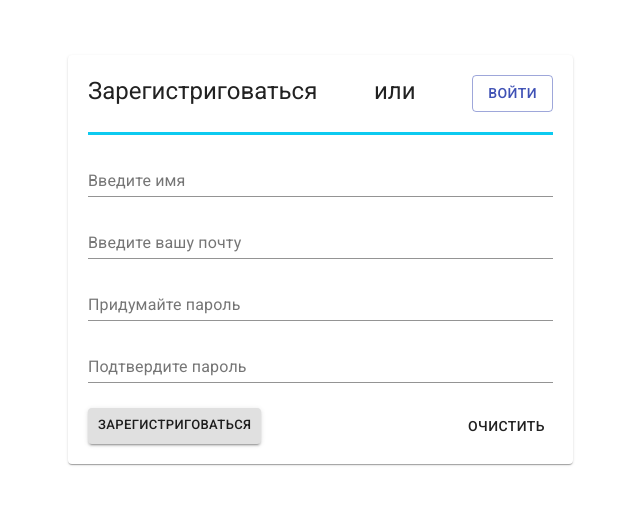
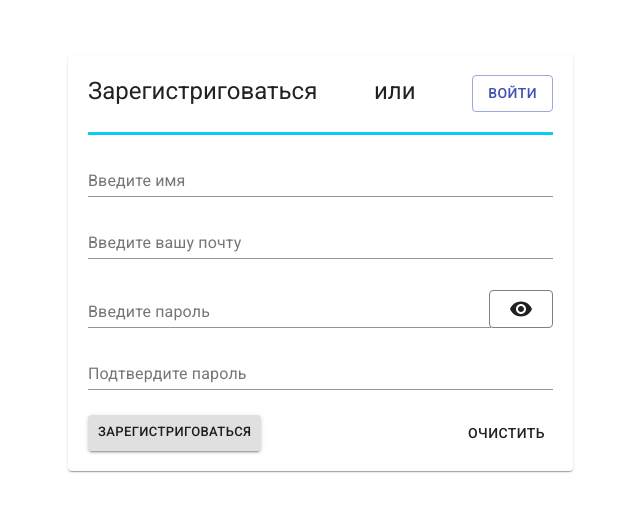
Before and after one commit to crascot/test_form, a React (Create React App) app: page /test_form/register in a window 1280 px wide. Shown: the part 213-724 px from the top of the page, without its empty margins (296-936 px from the left). Built offline with nearby package versions, Linux system fonts and the light colour scheme.

Commit message:
update login and register

```diff
--- a/src/feed/feed.jsx
+++ b/src/feed/feed.jsx
@@ -8,7 +8,6 @@ import FeedCard from './feed-card/feed-card';
 import FeedHeader from './feed-header/feed-header';
 import { FeedPush } from '../services/services';
 import FeedCreat from './feed-card/feed-create';
-
 
 const Feed = () => {
 
@@ -31,7 +30,7 @@ const Feed = () => {
             <Box display="flex" flexWrap="wrap" justifyContent="flex-start">
                 <FeedHeader setToken={setToken} search={search} setSearch={setSearch} />
                 <Container>
-                    <FeedCreat  cards={cards} setCards={setCards} />
+                    <FeedCreat cards={cards} setCards={setCards} />
                     <FeedCard cards={cards} setCards={setCards} findCards={findCards} />
                 </Container>
             </Box>
--- a/src/form/form.js
+++ b/src/form/form.js
@@ -15,6 +15,8 @@ const Form = () => {
   const [confirmPassword, setConfirmPassword] = useState('')
 
   const [disabled, setDisabled] = useState(false)
+  const [show, setShow] = useState(false)
+  const [buttonStyle, setButtonStyle] = useState(0);
 
   const [errorName, setErrorName] = useState(false)
   const [errorEmail, setErrorEmail] = useState(false)
@@ -47,11 +49,17 @@ const Form = () => {
     setHelperTextConfirmPassword(text)
   }
 
+  const showPassword = () => {
+    if (show === true) setShow(false)
+    else setShow(true)
+  }
+
   const clearType = () => {
     checkName()()
     checkEmail()()
     checkPassword()()
     checkConfirmPassword()()
+    setButtonStyle(0)
   }
   const clear = () => {
     setNickname('');
@@ -71,6 +79,8 @@ const Form = () => {
               disabled={disabled} setDisabled={setDisabled}
               errorName={errorName} errorPassword={errorPassword}
               helperTextName={helperTextName} helperTextPassword={helperTextPassword}
+              show={show} showPassword={showPassword}
+              buttonStyle={buttonStyle} setButtonStyle={setButtonStyle}
               checkName={checkName} checkPassword={checkPassword}
               clear={clear} clearType={clearType}
             />
@@ -88,6 +98,8 @@ const Form = () => {
               helperTextPassword={helperTextPassword} helperConfirmPassword={helperConfirmPassword}
               checkName={checkName} checkEmail={checkEmail}
               checkPassword={checkPassword} checkConfirmPassword={checkConfirmPassword}
+              show={show} showPassword={showPassword}
+              buttonStyle={buttonStyle} setButtonStyle={setButtonStyle}
               clear={clear} clearType={clearType}
             />
           </Route>
--- a/src/form/login.js
+++ b/src/form/login.js
@@ -6,8 +6,10 @@ import {
   Card,
   CircularProgress,
   TextField,
-  Container
+  Container,
 } from '@material-ui/core';
+import VisibilityOffIcon from '@mui/icons-material/VisibilityOff';
+import VisibilityIcon from '@mui/icons-material/Visibility';
 import { Link, Redirect } from 'react-router-dom';
 import { useStyles } from './styles/styles';
 import { SignIn } from '../services/services';
@@ -20,6 +22,8 @@ const Login = ({
   errorName, errorPassword,
   helperTextName, helperTextPassword,
   checkName, checkPassword,
+  show, showPassword,
+  buttonStyle, setButtonStyle,
   clear, clearType }) => {
 
   const classes = useStyles()
@@ -34,8 +38,15 @@ const Login = ({
       else if (+nickname) checkName(true)('Имя не может состоять из цифр')
       else checkName()()
 
-      if (password.length < 8) checkPassword(true)('Пароль слишкой короткий')
-      else checkPassword()()
+      if (password.length < 8) {
+        checkPassword(true)('Пароль слишкой короткий')
+        setButtonStyle(27);
+      }
+      else {
+        checkPassword()()
+        setButtonStyle()
+      }
+
     }
   })
 
@@ -73,13 +84,38 @@ const Login = ({
         <Grid className='form-register head' container direction="row" justify="space-between">
           <Typography variant='h5'>Войти в систему</Typography>
           <Typography variant='h5'>или</Typography>
-          <Link to='/register' onClick={clear} style={{ textDecoration: 'none' }}><Button className={classes.register} onClick={clearType} disabled={disabled} variant="outlined" color="primary">Зарегистриговаться</Button></Link>
+          <Link to='/register' onClick={clear} style={{ textDecoration: 'none' }}>
+            <Button className={classes.register} onClick={clearType} disabled={disabled} variant="outlined" color="primary">
+              Зарегистриговаться
+            </Button>
+          </Link>
         </Grid>
         <Grid className={`form-register ${classes.body}`} container>
-          <TextField label="Введите имя" value={nickname} onChange={targetName} disabled={disabled} type='text' error={errorName} helperText={helperTextName} />
-          <TextField label="Введите пароль" value={password} onChange={targetPassword} disabled={disabled} type='password' error={errorPassword} helperText={helperTextPassword} />
+          <TextField
+            fullWidth
+            label="Введите имя"
+            value={nickname}
+            onChange={targetName}
+            disabled={disabled}
+            type='text'
+            error={errorName}
+            helperText={helperTextName}
+          />
+          <span>
+            <TextField
+              fullWidth
+              label="Введите пароль"
+              value={password}
+              onChange={targetPassword}
+              disabled={disabled}
+              type={show === true ? 'text' : 'password'}
+              error={errorPassword}
+              helperText={helperTextPassword}
+            />
+            <Button className={classes.showPasswordButton} onClick={showPassword} style={{ marginBottom: buttonStyle }}>{show === true ? <VisibilityOffIcon /> : <VisibilityIcon />}</Button>
+          </span>
         </Grid>
-        <Grid className='form-register footer' container direction="row" justify="space-between" alignItems="center">
+        <Grid className={`form-register ${classes.footer}`} container direction="row" justify="space-between" alignItems="center">
           <Button id='login' size="small" disabled={disabled} variant="contained" onClick={handleSubmit} type='submit'><Redirect to={redirect} />Войти</Button>
           <CircularProgress id='loader' className={`${hide} + visible`} />
           <Button onClick={clear} type='submit' disabled={disabled}>Очистить</Button>
--- a/src/form/register.js
+++ b/src/form/register.js
@@ -8,6 +8,8 @@ import {
     TextField,
     Container
 } from '@material-ui/core';
+import VisibilityOffIcon from '@mui/icons-material/VisibilityOff';
+import VisibilityIcon from '@mui/icons-material/Visibility';
 import { Link, Redirect } from 'react-router-dom';
 import { useStyles } from './styles/styles';
 import { CheckIn } from '../services/services';
@@ -24,6 +26,8 @@ const Register = ({
     helperTextName, helperTextEmail,
     helperTextPassword, helperConfirmPassword,
     checkName, checkEmail, checkPassword, checkConfirmPassword,
+    show, showPassword,
+    buttonStyle, setButtonStyle,
     clear, clearType }) => {
 
     const classes = useStyles()
@@ -43,8 +47,14 @@ const Register = ({
             if (!email || !reg.test(email)) checkEmail(true)('Почта некорректна')
             else checkEmail()()
 
-            if (password.length < 8) checkPassword(true)('Пароль слишкой короткий')
-            else checkPassword()()
+            if (password.length < 8) {
+                checkPassword(true)('Пароль слишкой короткий')
+                setButtonStyle(27)
+            }
+            else {
+                checkPassword()()
+                setButtonStyle()
+            }
 
             if (password !== confirmPassword) checkConfirmPassword(true)('Пароли не совпадают')
             else checkConfirmPassword()()
@@ -93,10 +103,46 @@ const Register = ({
                     <Link to='/' onClick={clear} style={{ textDecoration: 'none' }}><Button className={classes.register} onClick={clearType} disabled={disabled} variant="outlined" color="primary">Войти</Button></Link>
                 </Grid>
                 <Grid className={`form-register ${classes.body}`} container>
-                    <TextField label="Введите имя" value={nickname} onChange={targetName} disabled={disabled} type='text' error={errorName} helperText={helperTextName} />
-                    <TextField label="Введите вашу почту" value={email} onChange={targetEmail} disabled={disabled} type='email' error={errorEmail} helperText={helperTextEmail} />
-                    <TextField label="Придумайте пароль" value={password} onChange={targetPassword} disabled={disabled} type='password' error={errorPassword} helperText={helperTextPassword} />
-                    <TextField label="Подтвердите пароль" value={confirmPassword} onChange={targetConfirmPassword} disabled={disabled} type='password' error={errorConfirmPassword} helperText={helperConfirmPassword} />
+                    <TextField
+                        label="Введите имя"
+                        value={nickname}
+                        onChange={targetName}
+                        disabled={disabled}
+                        fullWidth type='text'
+                        error={errorName}
+                        helperText={helperTextName}
+                    />
+                    <TextField
+                        label="Введите вашу почту"
+                        value={email}
+                        onChange={targetEmail}
+                        disabled={disabled}
+                        fullWidth type='email'
+                        error={errorEmail}
+                        helperText={helperTextEmail}
+                    />
+                    <span>
+                        <TextField
+                            fullWidth
+                            label="Введите пароль"
+                            value={password}
+                            onChange={targetPassword}
+                            disabled={disabled}
+                            type={show === true ? 'text' : 'password'}
+                            error={errorPassword}
+                            helperText={helperTextPassword}
+                        />
+                        <Button className={classes.showPasswordButton} onClick={showPassword} style={{marginBottom: buttonStyle}}>{show === true ? <VisibilityOffIcon /> : <VisibilityIcon />}</Button>
+                    </span>
+                    <TextField
+                        label="Подтвердите пароль"
+                        value={confirmPassword}
+                        onChange={targetConfirmPassword}
+                        disabled={disabled} fullWidth
+                        type={show === true ? 'text' : 'password'}
+                        error={errorConfirmPassword}
+                        helperText={helperConfirmPassword}
+                    />
                 </Grid>
                 <Grid className='form-register footer' container direction="row" justify="space-between">
                     <Button id='register' size="small" disabled={disabled} variant="contained" onClick={handleSubmit} type='submit' ><Redirect to={redirect} />Зарегистриговаться</Button >
--- a/src/form/styles/styles.js
+++ b/src/form/styles/styles.js
@@ -6,10 +6,22 @@ export const useStyles = makeStyles({
     margin: '20px 0',
     paddingBottom: 5,
     borderTop: '3px solid #0dcaf0',
+    '& *': {
+      marginTop: 7,
+    },
+    '& span': {
+      width: '100%',
+      display: 'flex',
+      alignItems: 'flex-end',
+
+      '& button': {
+        marginLeft: '-2px',
+        border: '1px solid gray',
 
         '& *': {
-        width: '100%',
-        marginTop: 7,
+          margin: '0 auto'
+        }
+      }
     },
   },
   register: {
@@ -18,6 +30,15 @@ export const useStyles = makeStyles({
       color: 'inherit',
     }
   },
+  showPasswordButton: {
+    margin: '0 auto',
+    '& svg': {
+      marginLeft: 10
+    }
+  },
+  footer: {
+    paddingTop: 10,
+  },
   hide: {
     display: 'none',
     margin: 30,
```
Lines whose indentation alone changed are shown as unchanged.
